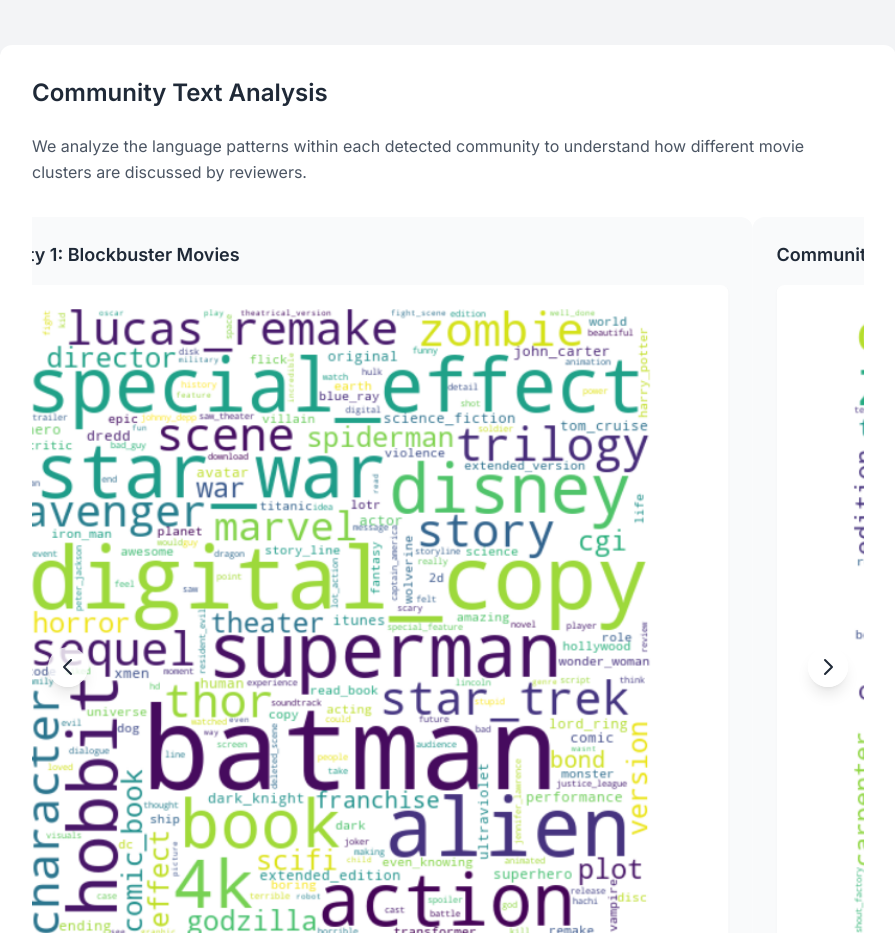
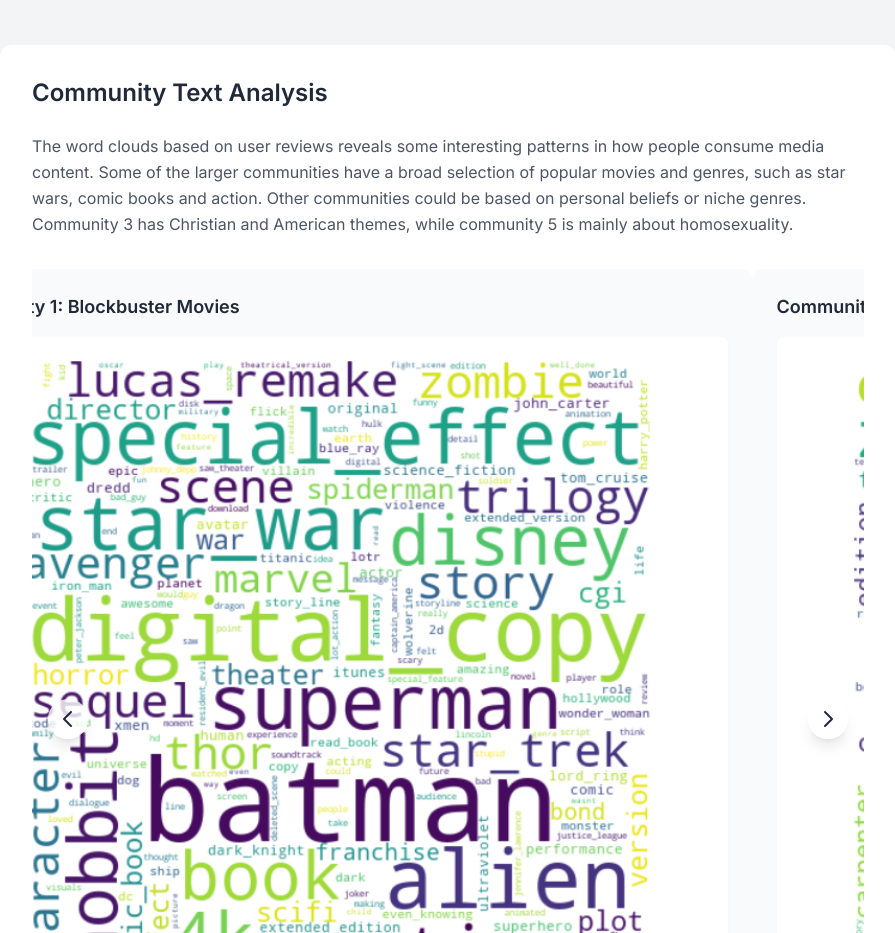
Before and after one commit to runeharlyk/CSS-02467-exam-project, a plain HTML site: page website/index.html in a window 1280 px wide. Shown: the part 2523-3456 px from the top of the page, without its empty margins (192-1087 px from the left). Drawn offline with nearby package versions, Linux system fonts and the light colour scheme.

Commit message:
Adds description to wordclouds

```diff
--- a/website/index.html
+++ b/website/index.html
@@ -393,9 +393,13 @@
               Community Text Analysis
             </h3>
             <p class="mb-8 text-gray-600 leading-relaxed">
-              We analyze the language patterns within each detected community to
-              understand how different movie clusters are discussed by
-              reviewers.
+              The word clouds based on user reviews reveals some interesting
+              patterns in how people consume media content. Some of the larger
+              communities have a broad selection of popular movies and genres,
+              such as star wars, comic books and action. Other communities could
+              be based on personal beliefs or niche genres. Community 3 has
+              Christian and American themes, while community 5 is mainly about
+              homosexuality.
             </p>
             <div id="text-viz" class="mb-8">
               <div class="relative">
@@ -455,7 +459,7 @@
                     <div class="w-full flex-shrink-0">
                       <div class="bg-gray-50 rounded-xl p-6">
                         <h4 class="text-lg font-semibold mb-4 text-gray-800">
-                          Community 5: LGBTQ+ Movies
+                          Community 5: Homosexuality
                         </h4>
                         <img
                           src="assets/19_wordcloud.png"
```
